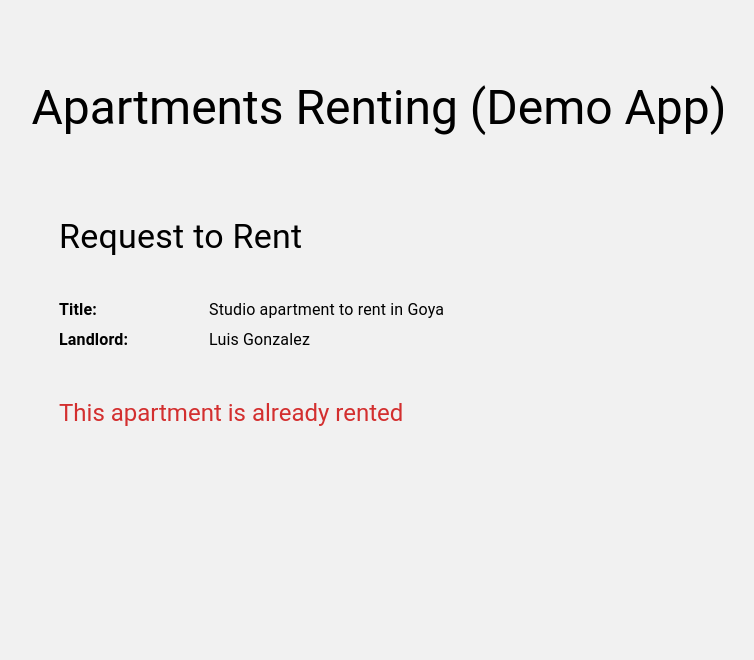
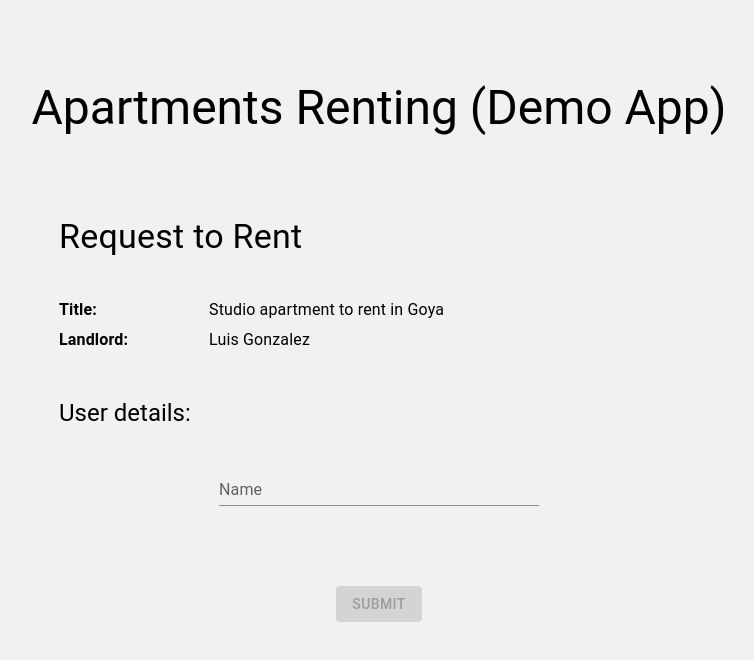
Before and after one commit to MiguelLaraDev/apartments_demo-frontend, a React (Create React App) app: page /request-to-rent/1 in a window 1280 px wide. Shown: the top 660 px of the page, without its empty margins (261-1015 px from the left). Built offline with nearby package versions, Linux system fonts and the light colour scheme.

Commit message:
Added custom hook for form handling

```diff
--- a/src/containers/RequestToRentPage.tsx
+++ b/src/containers/RequestToRentPage.tsx
@@ -4,102 +4,37 @@ import { Button, TextField, Typography } from "@mui/material";
 import AdapterDateFns from "@mui/lab/AdapterDateFns";
 import LocalizationProvider from "@mui/lab/LocalizationProvider";
 import DatePicker from "@mui/lab/DatePicker";
-import { format, differenceInYears } from "date-fns";
+import { format } from "date-fns";
 
+import useRentForm from "../hooks/useRentForm";
 import styles from "./RequestToRentPage.module.scss";
-
-const formatDate = (value: Date) => {
-  return format(value, "yyyy-MM-dd");
-};
-
-const validateBirthday = (birthday: string) => {
-  const date = new Date(birthday);
-  const age = differenceInYears(new Date(), date);
-
-  if (age < 18) {
-    return {
-      error: true,
-      message: "You must have at least 18 years old in order to rent a flat",
-    };
-  }
-
-  return {
-    error: false,
-    message: "",
-  };
-};
-
-const validateName = (name: string) => {
-  const splitted = name.split(" ");
-
-  if (splitted.length < 2) {
-    return {
-      error: true,
-      message: "Please enter your first and last name",
-    };
-  }
-
-  if (name.length < 10) {
-    return {
-      error: true,
-      message: "Looks like your name is too short",
-    };
-  }
-
-  return {
-    error: false,
-    message: "",
-  };
-};
 
 /*
 TODO:
-. Si !avaialable capar.
-. Hasta que no esté todo validado no se puede enviar.
 . Pedir los datos del piso a la API.
 . Enviar el pedido de renta a la API.
 . Mostar la fecha en formato yyy-mm-dd.
-. Meter todo en un customHook.
 */
 
 const RequestToRentPage = (): JSX.Element => {
-  /*
-    The birthdate’s format is YYYY/MM/DD
-    Users must be older than 18 years old.
-    The apartment must be available
-    */
+  const { errors, fields, update } = useRentForm();
 
   const params = useParams();
 
-  const available = false;
-
-  const [datePickerValue, setDatePickerValue] = useState(
-    formatDate(new Date())
-  );
-  const [datePickerError, setDatePickerError] = useState({
-    error: false,
-    message: "",
-  });
-  const [userName, setUserName] = useState("");
-  const [userNameError, setUserNameError] = useState({
-    error: false,
-    message: "",
-  });
+  const available = true;
 
   const submitButtonDisable = (): boolean => {
-    return datePickerError.error || userNameError.error || userName.length < 1;
+    return errors.birthday.error || errors.name.error || fields.name.length < 1;
   };
 
   const handleDatePicker = (newValue: any) => {
     if (newValue) {
-      setDatePickerError(validateBirthday(newValue));
-      setDatePickerValue(format(new Date(newValue), "yyyy-MM-dd"));
+      update("birthday", format(new Date(newValue), "yyyy-MM-dd"));
     }
   };
 
   const handleNameField = (name: string) => {
-    setUserNameError(validateName(name));
-    setUserName(name);
+    update("name", name);
   };
 
   const handleSubmit = () => {
@@ -166,27 +101,26 @@ const RequestToRentPage = (): JSX.Element => {
 
           <TextField
             className={styles.field}
-            id="user-name"
             label="Name"
             variant="standard"
             fullWidth
             onBlur={(e) => handleNameField(e.currentTarget.value)}
             onChange={(e) => handleNameField(e.currentTarget.value)}
-            error={userNameError.error}
-            helperText={userNameError.message}
+            error={errors.name.error}
+            helperText={errors.name.message}
           />
 
           <div className={styles.datepicker}>
             <LocalizationProvider dateAdapter={AdapterDateFns}>
               <DatePicker
                 label="Birthday"
-                value={datePickerValue}
+                value={fields.birthday}
                 onChange={handleDatePicker}
                 renderInput={(params) => (
                   <TextField
                     {...params}
-                    error={datePickerError.error}
-                    helperText={datePickerError.message}
+                    error={errors.birthday.error}
+                    helperText={errors.birthday.message}
                   />
                 )}
                 disableFuture
--- /dev/null
+++ b/src/hooks/useRentForm.tsx
@@ -0,0 +1,123 @@
+import { format, differenceInYears } from "date-fns";
+import { useState } from "react";
+
+export interface IFormErrors {
+  error: boolean;
+  message: string;
+}
+
+const useRentForm = () => {
+  const [birthday, setBirthday] = useState("");
+  const [name, setName] = useState("");
+  const [errors, setErrors] = useState({
+    birthday: {
+      error: false,
+      message: "",
+    },
+    name: {
+      error: false,
+      message: "",
+    },
+  });
+  const formatDate = (value: Date) => {
+    return format(value, "yyyy-MM-dd");
+  };
+
+  const validateBirthday = (birthday: string) => {
+    const date = new Date(birthday);
+    const age = differenceInYears(new Date(), date);
+
+    if (age < 18) {
+      return {
+        error: true,
+        message: "You must have at least 18 years old in order to rent a flat",
+      };
+    }
+
+    return {
+      error: false,
+      message: "",
+    };
+  };
+
+  const validateName = (name: string) => {
+    const splitted = name.split(" ");
+
+    if (splitted.length < 2) {
+      return {
+        error: true,
+        message: "Please enter your first and last name",
+      };
+    }
+
+    if (name.length < 10) {
+      return {
+        error: true,
+        message: "Looks like your name is too short",
+      };
+    }
+
+    return {
+      error: false,
+      message: "",
+    };
+  };
+
+  const validate = (type: string, value: string): void => {
+    let res: any = {};
+    switch (type) {
+      case "birthday":
+        res = validateBirthday(value);
+
+        break;
+
+      case "name":
+        res = validateName(value);
+        break;
+
+      default:
+        break;
+    }
+
+    setErrors((currentErrors) => {
+      return {
+        ...currentErrors,
+        ...{
+          [type]: res,
+        },
+      };
+    });
+  };
+
+  const setFields = (type: string, value: string): void => {
+    switch (type) {
+      case "birthday":
+        setBirthday(value);
+        break;
+
+      case "name":
+        setName(value);
+        break;
+
+      default:
+        break;
+    }
+  };
+
+  const update = (type: string, value: string) => {
+    validate(type, value);
+    setFields(type, value);
+  };
+
+  console.log(errors);
+  console.log(birthday);
+  console.log(name);
+
+  return {
+    errors,
+    fields: { birthday, name },
+    update,
+  };
+};
+
+export default useRentForm;
```
